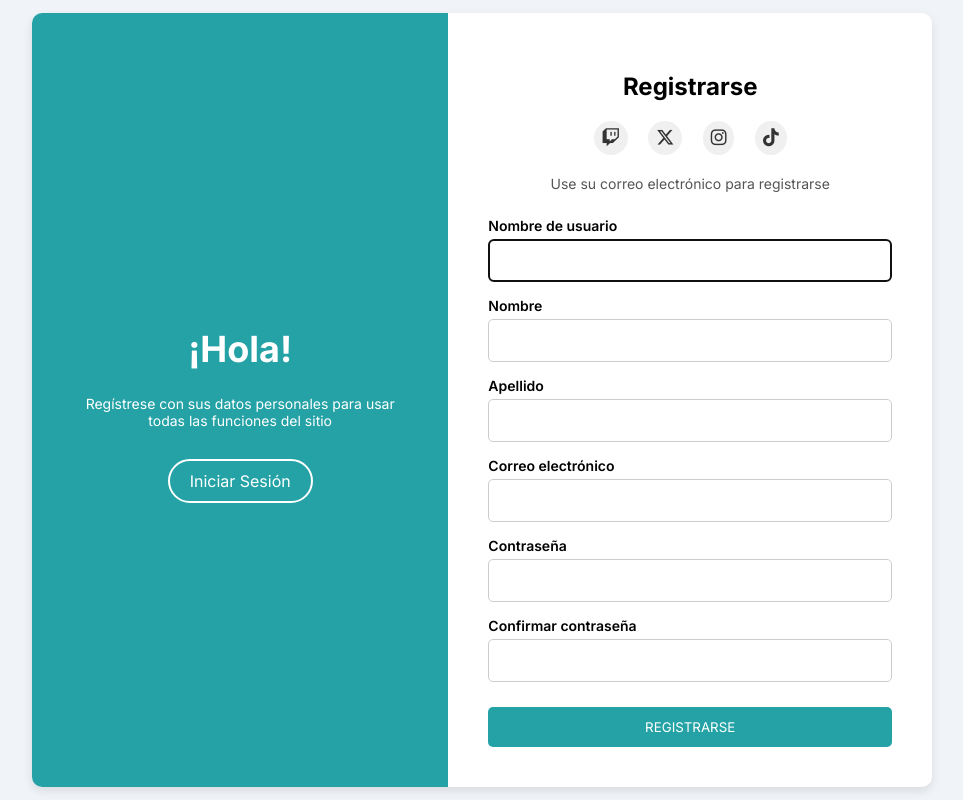
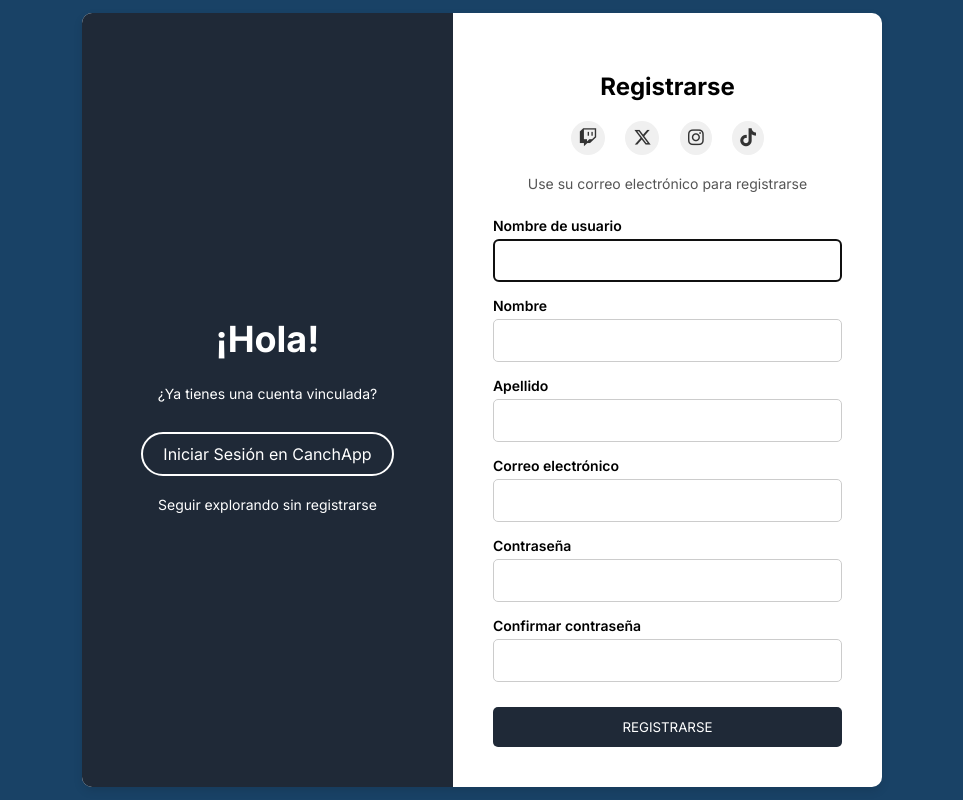
Before and after one commit to DilanOrozco/PROYECTO-DJANGO, a Django app: page /signUp/ in a window 1280 px wide. Shown: the whole page, without its empty margins (158-1121 px from the left). Run offline with Django 5.2, Linux system fonts and the light colour scheme; some libraries are stand-ins or nearby versions.

Commit message:
colores login sign up

```diff
--- a/gestion/templates/signUp.html
+++ b/gestion/templates/signUp.html
@@ -19,7 +19,7 @@
             height: 100vh;
             align-items: center;
             justify-content: center;
-            background-color: #f0f4f8;
+            background-color: #194266;
         }
 
         .register-container {
@@ -28,12 +28,11 @@
             border-radius: 10px;
             overflow: hidden;
             box-shadow: 0 4px 10px rgba(0, 0, 0, 0.1);
-            width: 900px;
-            max-width: 100%;
+            width: 800px;
         }
 
         .left-panel {
-            background-color: #25a2a6;
+            background-color: #1f2937;
             color: white;
             flex: 1;
             display: flex;
@@ -41,6 +40,7 @@
             justify-content: center;
             align-items: center;
             padding: 40px;
+            text-align: center;
         }
 
         .left-panel h2 {
@@ -51,10 +51,9 @@
         .left-panel p {
             font-size: 14px;
             margin-bottom: 30px;
-            text-align: center;
         }
 
-        .left-panel a {
+        .left-panel a.btn-link {
             padding: 10px 20px;
             background-color: transparent;
             color: white;
@@ -62,11 +61,27 @@
             border-radius: 25px;
             text-decoration: none;
             transition: all 0.3s ease;
+            margin-bottom: 20px;
+            display: inline-block;
         }
 
-        .left-panel a:hover {
+        .left-panel a.btn-link:hover {
             background-color: white;
-            color: #25a2a6;
+            color: #1f2937;
+        }
+
+        .left-panel .texto-explorar {
+            font-size: 14px;
+        }
+
+        .left-panel .texto-explorar a {
+            color: white;
+            text-decoration: none;
+            transition: text-decoration 0.3s ease;
+        }
+
+        .left-panel .texto-explorar a:hover {
+            text-decoration: underline;
         }
 
         .form-panel {
@@ -132,7 +147,7 @@
 
         button {
             padding: 12px;
-            background-color: #25a2a6;
+            background-color: #1f2937;
             color: white;
             border: none;
             border-radius: 5px;
@@ -142,7 +157,7 @@
         }
 
         button:hover {
-            background-color: #1d7d80;
+            background-color: #194266;
         }
     </style>
 
@@ -152,8 +167,13 @@
     <div class="register-container">
         <div class="left-panel">
             <h2>¡Hola!</h2>
-            <p>Regístrese con sus datos personales para usar todas las funciones del sitio</p>
-            <a href="/login">Iniciar Sesión</a>
+            <p>¿Ya tienes una cuenta vinculada?</p>
+            <a href="/login" class="btn-link">Iniciar Sesión en CanchApp</a>
+
+            <!-- Texto de explorar sin registrarse -->
+            <div class="texto-explorar">
+                <a href="{% url 'index' %}">Seguir explorando sin registrarse</a>
+            </div>
         </div>
         <div class="form-panel">
             <h2>Registrarse</h2>
```
Also changed, not shown: gestion/templates/login.html (+31 -10 lines), media/imagenes/basket1.png (added), static/img/logooriginal.png (added), static/img/logosolo.png (added).
